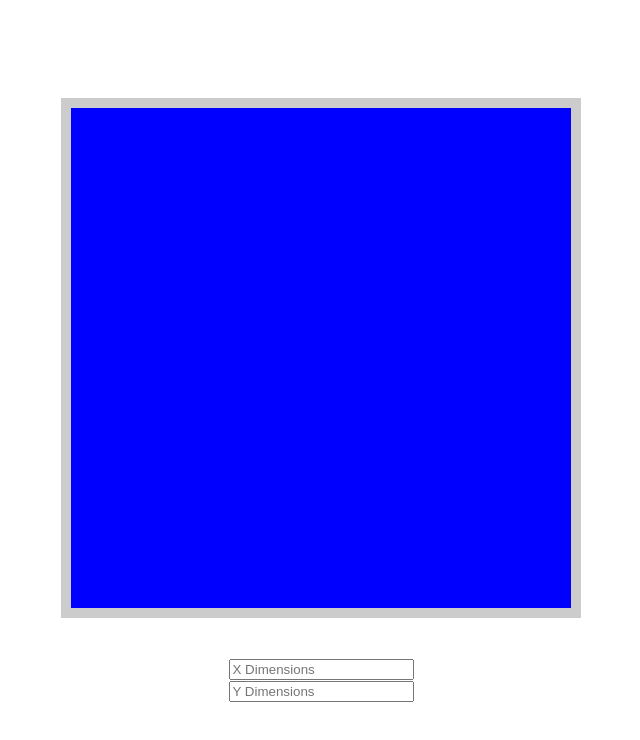
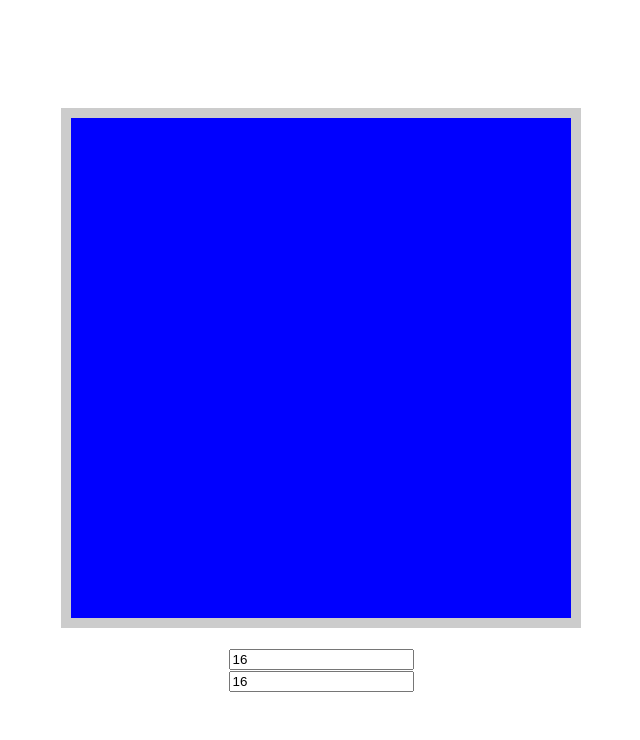
Before and after one commit to sahilg2000/Island-Grid, a React (Create React App) app: page / in a window 1280 px wide. Shown: the top 740 px of the page, without its empty margins (319-959 px from the left). Built offline with nearby package versions, Linux system fonts and the light colour scheme.

Commit message:
DimensionBox.js is now Dimension.js
Dimension boxes are now functional and change X and Y dimensions on editing or immediate scroll.

Known Bugs:
Grid cells that are green are displaced on dimension change,
i.e., changing dimensions does not completely delete cells but ruins patterns.

```diff
--- a/src/App.js
+++ b/src/App.js
@@ -1,12 +1,21 @@
+import React, { useState } from 'react';
 import './App.css';
 import Grid from './components/Grid';
-import DimensionBox from './components/DimensionBox';
+import Dimension from './components/Dimension';
 
 function App() {
+  const [sizeX, setSizeX] = useState(16);
+  const [sizeY, setSizeY] = useState(16);
+
   return (
     <div className="App">
-      <Grid/>
-      <DimensionBox/>
+      <Grid sizeX={sizeX} sizeY={sizeY}/>
+      <Dimension
+        sizeX={sizeX}
+        sizeY={sizeY}
+        setSizeX={setSizeX}
+        setSizeY={setSizeY}
+      />
     </div>
   );
 }
--- /dev/null
+++ b/src/components/Dimension.js
@@ -0,0 +1,42 @@
+import React, { useState } from "react";
+import '../App.css'
+
+function Dimension({ sizeX, sizeY, setSizeX, setSizeY }) {
+    const handleXChange = (e) => {
+        const value = parseInt(e.target.value, 10);
+        if (!isNaN(value) && value > 0) {
+            setSizeX(value);
+        }
+    };
+
+    const handleYChange = (e) => {
+        const value = parseInt(e.target.value, 10);
+        if (!isNaN(value) && value > 0) {
+            setSizeY(value);
+        }
+    };
+
+    return (
+    <div className="dimension">
+        <input
+            placeholder="X Dimensions"
+            value={sizeX}
+            onChange={handleXChange}
+            type="number"
+            min="1"
+        />
+
+        <div></div>
+
+        <input
+            placeholder="Y Dimensions"
+            value={sizeY}
+            onChange={handleYChange}
+            type="number"
+            min="1"
+        />
+    </div>
+    );
+}
+
+export default Dimension;
--- a/src/components/DimensionBox.js
+++ /dev/null
@@ -1,17 +0,0 @@
-import React, { useState } from "react";
-import '../App.css'
-
-function DimensionBox({ }) {
-
-    return (
-    <div className="dimension-box">
-        <input placeholder="X Dimensions"/>
-
-        <div></div>
-
-        <input placeholder="Y Dimensions"/>
-    </div>
-    );
-}
-
-export default DimensionBox;
--- a/src/components/Grid.js
+++ b/src/components/Grid.js
@@ -2,10 +2,7 @@ import React, { useEffect, useState } from 'react';
 import '../App.css';
 import Cell from './Cell';
 
-function Grid({  }) {
-    // Size State variable
-    const [sizeX, setSizeX] = useState(16);
-    const [sizeY, setSizeY] = useState(16);
+function Grid({ sizeX, sizeY }) {
     const [cellSize, setCellSize] = useState(100); // Initial cell size in pixels
     const maxGridSize = 500;    // Max grid size in pixels
     const maxCellSize = 100;    // Max cell size in pixels
```
